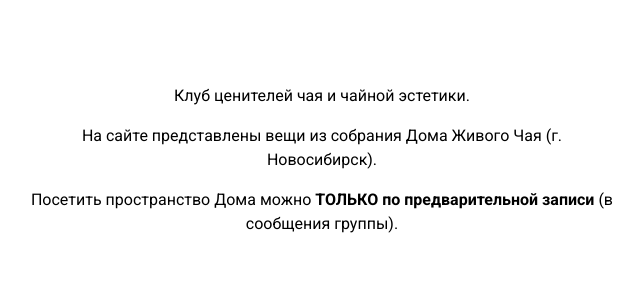
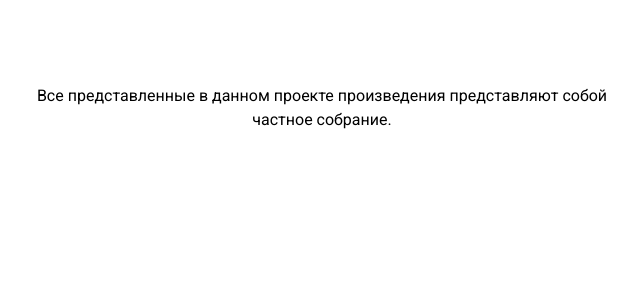
Before and after one commit to amplisuda/Tea-Living-House-Gallery, a Flask app: page /about in a window 1280 px wide. Shown: the part 140-440 px from the top of the page, without its empty margins (318-961 px from the left). Run offline with Flask 3, Linux system fonts and the light colour scheme.

Commit message:
UPDATE ABOUT

```diff
--- a/app/blueprints/main/templates/main/about.html
+++ b/app/blueprints/main/templates/main/about.html
@@ -3,9 +3,7 @@
 {% block content %}
 <main id="about">
   <div class="container">
-    <p>Клуб ценителей чая и чайной эстетики.</p>
-    <p>На сайте представлены вещи из собрания Дома Живого Чая (г. Новосибирск).</p>
-    <p>Посетить пространство Дома можно <strong>ТОЛЬКО по предварительной записи</strong> (в сообщения группы).</p>
+    <p>Все  представленные в данном проекте произведения представляют собой частное собрание.</p>
   </div>
 </main>
 {% endblock %}
```
